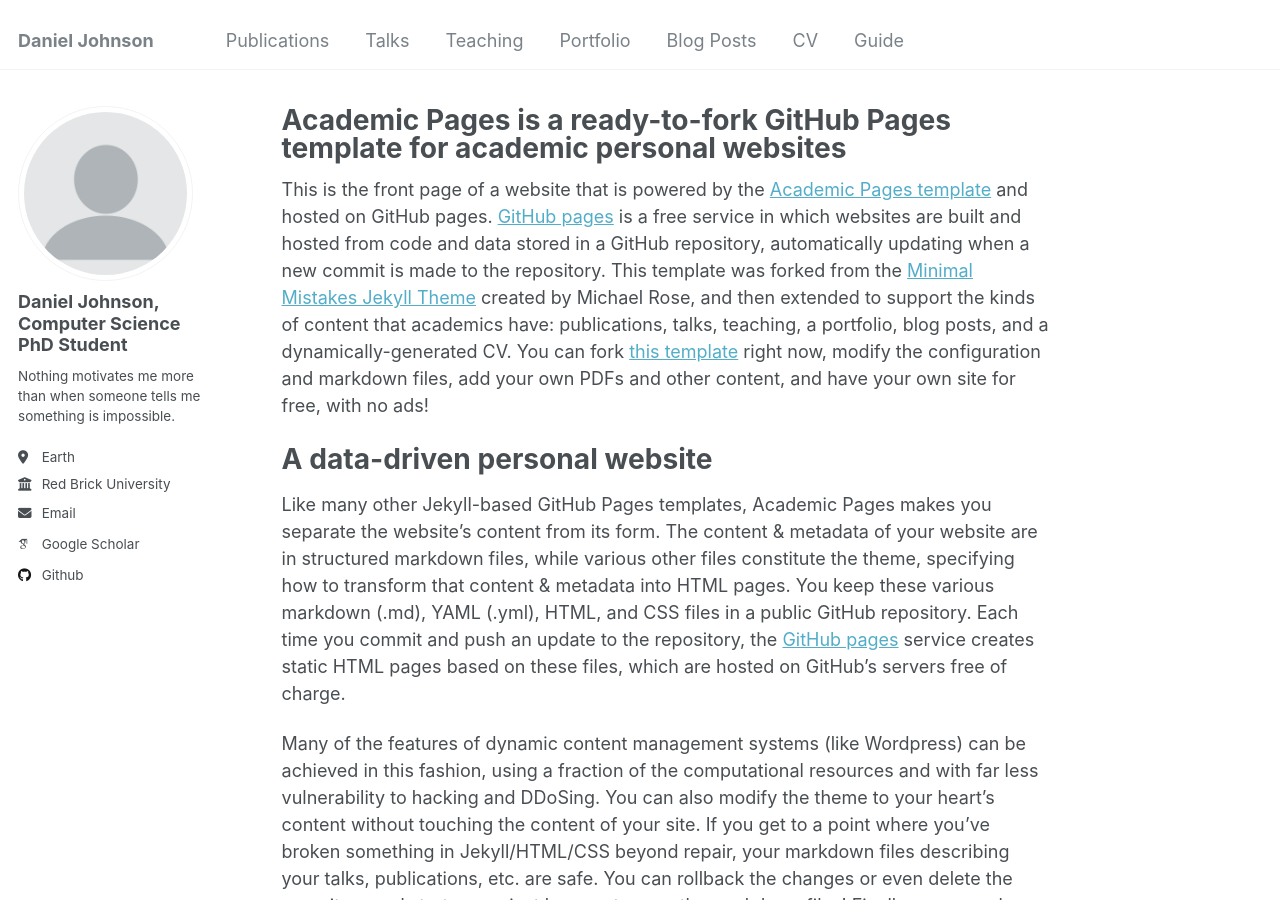
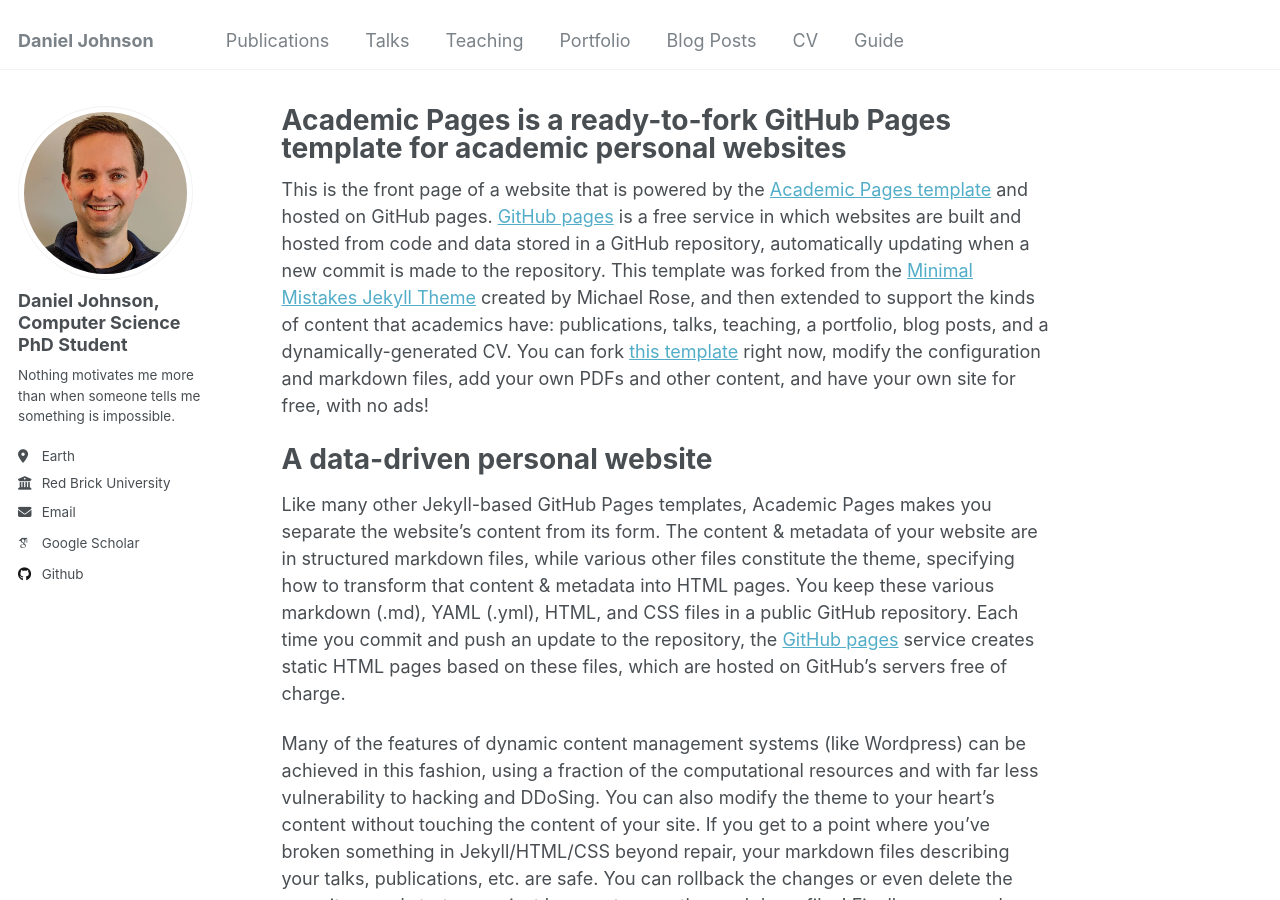
Before and after one commit to danj1000/danj1000.github.io, a Jekyll site: the page built from _pages/about.md, in a window 1280 px wide and 900 px high. Built offline with Jekyll 4.4.1, drawn with Linux system fonts in a browser that asks for light colours; some web fonts are replaced.

Commit message:
Update _config.yml

```diff
--- a/_config.yml
+++ b/_config.yml
@@ -21,7 +21,7 @@ repository               : "danj1000/danj1000.github.io"
 #               Additional customization can be done by editing /_includes/author-profile.html
 author:
   # Biographic information
-  avatar           : "profile.png"
+  avatar           : "Daniel.jpg"
   name             : "Daniel Johnson, Computer Science PhD Student"
   pronouns         : # example: "she/her"
   bio              : "Nothing motivates me more than when someone tells me something is impossible."
```
